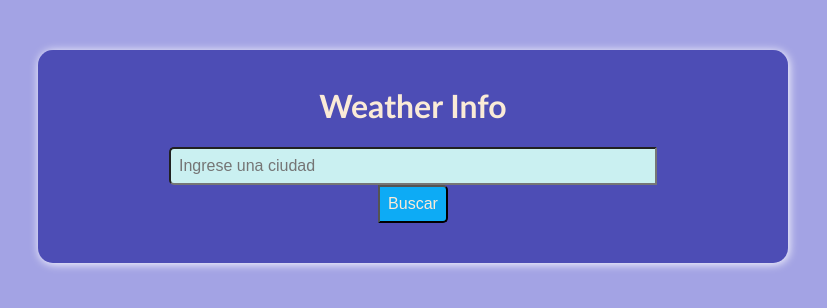
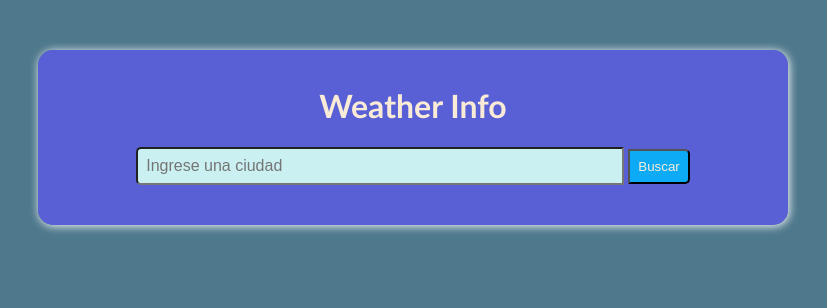
Before and after one commit to TravellerCoder/Weather-App, a plain HTML site: page index.html in a window 1280 px wide. Shown: the whole page, without its empty margins (227-1054 px from the left). Drawn offline with Linux system fonts and the light colour scheme.

Commit message:
se agrega un readMe

```diff
--- a/index.html
+++ b/index.html
@@ -3,6 +3,7 @@
 <head>
     <meta charset="UTF-8">
     <meta name="viewport" content="width=device-width, initial-scale=1.0">
+    <link rel="shortcut icon" href="favicon.ico" type="image/x-icon">
     <link rel="stylesheet" href="style.css">
     <title>Weather Info</title>
 </head>
@@ -11,7 +12,6 @@
     <div class="container">
         <h1>Weather Info</h1>
         <input type="text" id="cityInput" placeholder="Ingrese una ciudad">
-        <div class="error" id="error"></div>
         <button id="searchButton">Buscar</button>
         <div id="responseData"></div>
     </div>
--- a/style.css
+++ b/style.css
@@ -1,6 +1,6 @@
 body{
     font-family: 'Gill Sans', 'Gill Sans MT', Calibri, 'Trebuchet MS', sans-serif;
-    background-color: rgba(146, 146, 223, 0.842);
+    background-color: rgba(46, 96, 119, 0.842);
     margin: 25px;
     padding: 10px;
     display: flex;
@@ -10,7 +10,7 @@ body{
 
 .container{
     width: 750px;
-    background-color: rgba(60, 60, 173, 0.836);
+    background-color: rgba(92, 92, 228, 0.836);
     margin: 15px;
     padding: 15px;
     text-align: center;
@@ -40,7 +40,7 @@ h1{
     padding: 8px;
     border-top-right-radius: 5px;
     border-bottom-right-radius: 5px;
-    font-size: 16px;
+    font-size: px;
     cursor: pointer;
 }
 
```
Also changed, not shown: favicon.ico (added), readMe.txt (added).
